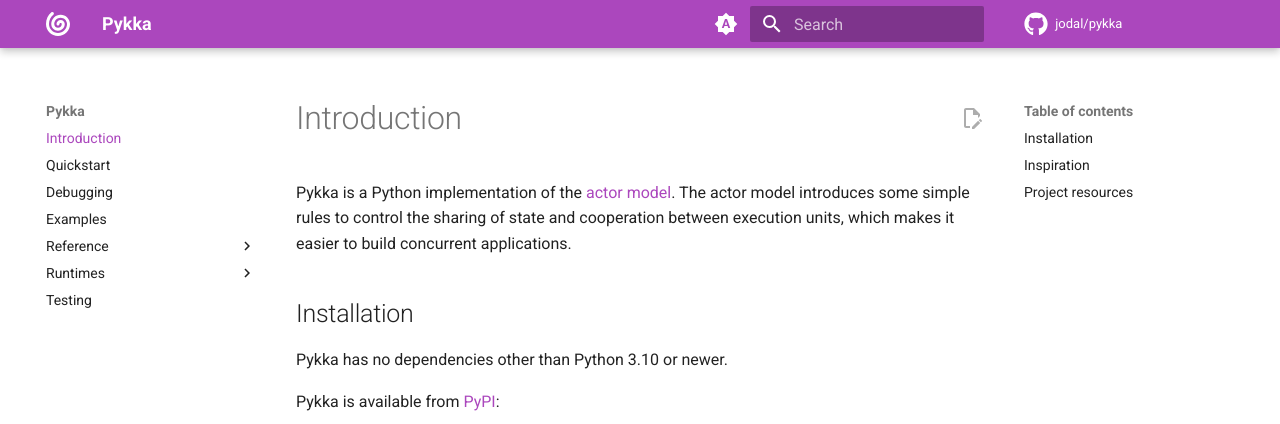
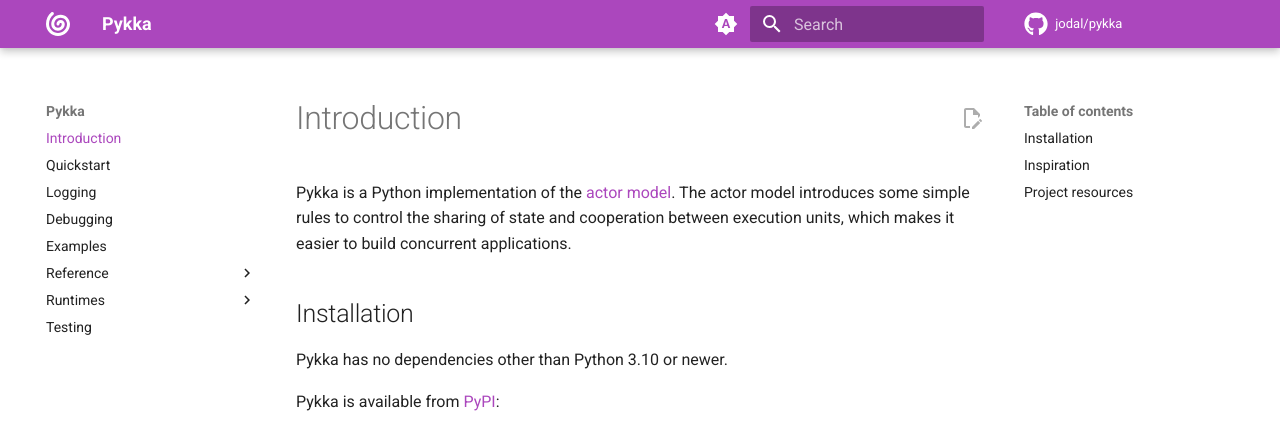
Before and after one commit to jodal/pykka, an MkDocs documentation site: the page built from docs/index.md, in a window 1280 px wide. Shown: the top 424 px of the page. Built offline with MkDocs 1.6.1 and Material for MkDocs 9.7.7, drawn with Linux system fonts in a browser that asks for light colours; comment, search, counter and statistics services are not loaded.

Commit message:
docs: Move logging docs to top-level

```diff
--- a/mkdocs.yml
+++ b/mkdocs.yml
@@ -10,6 +10,7 @@
 nav:
   - index.md
   - quickstart.md
+  - logging.md
   - debugging.md
   - examples.md
   - Reference:
@@ -19,7 +20,6 @@
       - api/registry.md
       - api/exceptions.md
       - api/messages.md
-      - api/logging.md
       - api/debug.md
       - api/typing.md
   - Runtimes:
```
Also changed, not shown: docs/logging.md (renamed from docs/api/logging.md).
